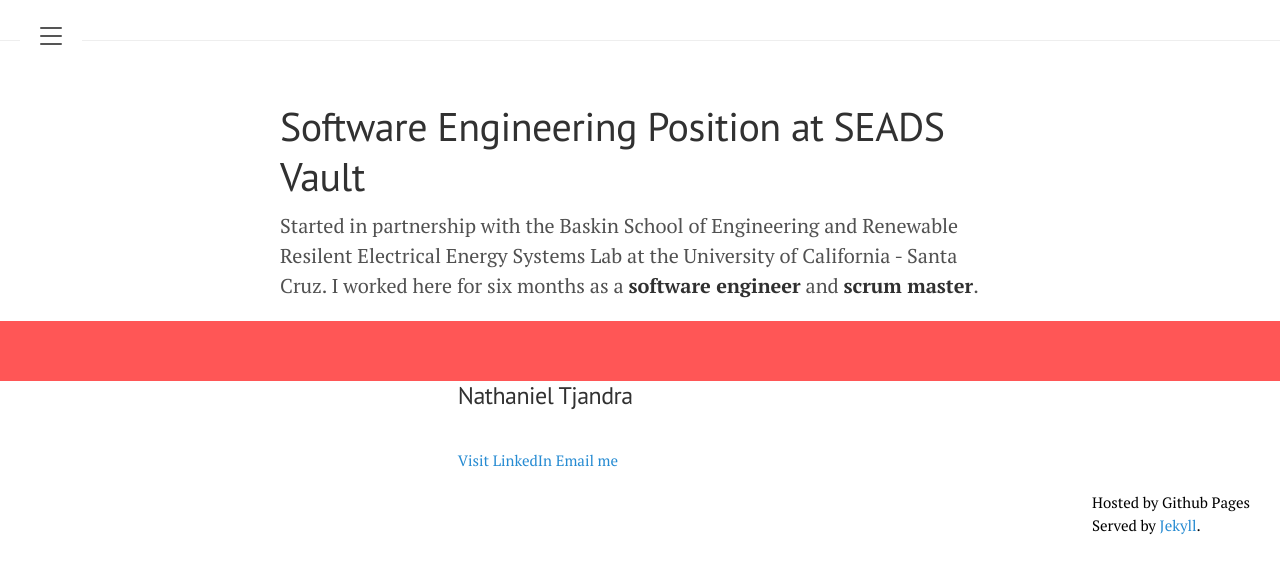
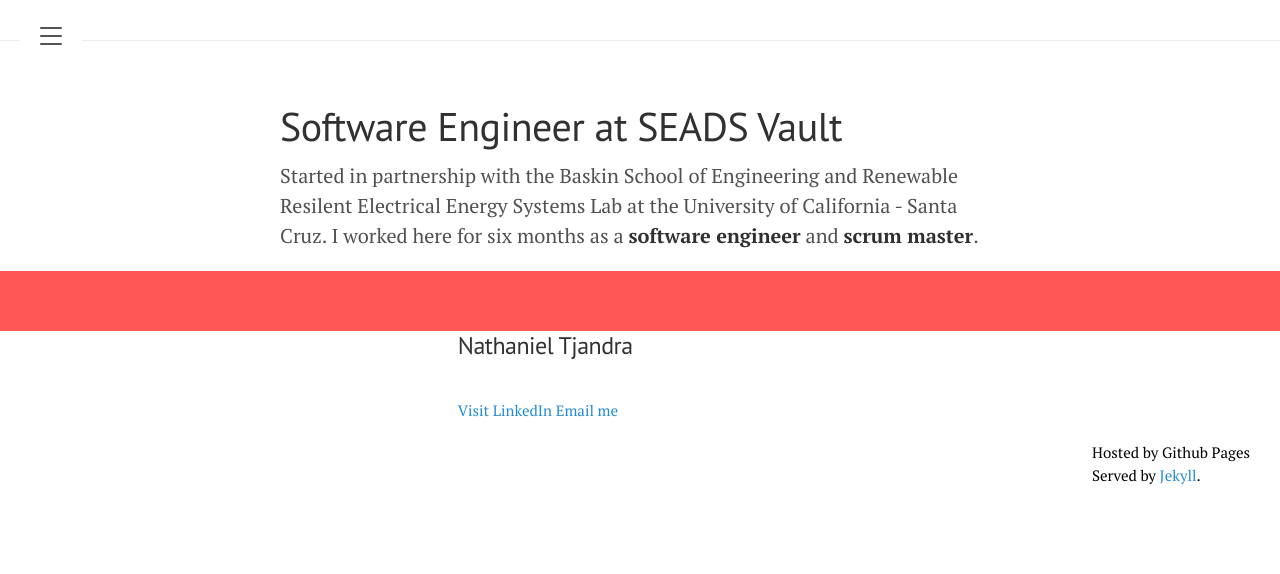
Before and after one commit to ntjandra/ntjandra.github.io, a Jekyll site: the page built from projects/SDP.md, in a window 1280 px wide. Shown: the top 574 px of the page. Built offline with Jekyll 4.4.1, drawn with Linux system fonts in a browser that asks for light colours.

Commit message:
Updated wording, slightly

```diff
--- a/projects/SDP.md
+++ b/projects/SDP.md
@@ -1,9 +1,10 @@
 ---
 layout: default
-title: Software Engineering 1
+title: Software Engineer 1
 ---
 
-# Software Engineering Position at SEADS Vault
-Started in partnership with the Baskin School of Engineering and Renewable Resilent Electrical Energy Systems Lab at the University of California - Santa Cruz. I worked here for six months as a **software engineer** and **scrum master**.
+# Software Engineer at SEADS Vault
+Started in partnership with the Baskin School of Engineering and Renewable Resilent Electrical Energy Systems Lab at the University of California - Santa Cruz.
+I worked here for six months as a **software engineer** and **scrum master**.
 
 <!-- Add more about experiences in a future branch -->
```
